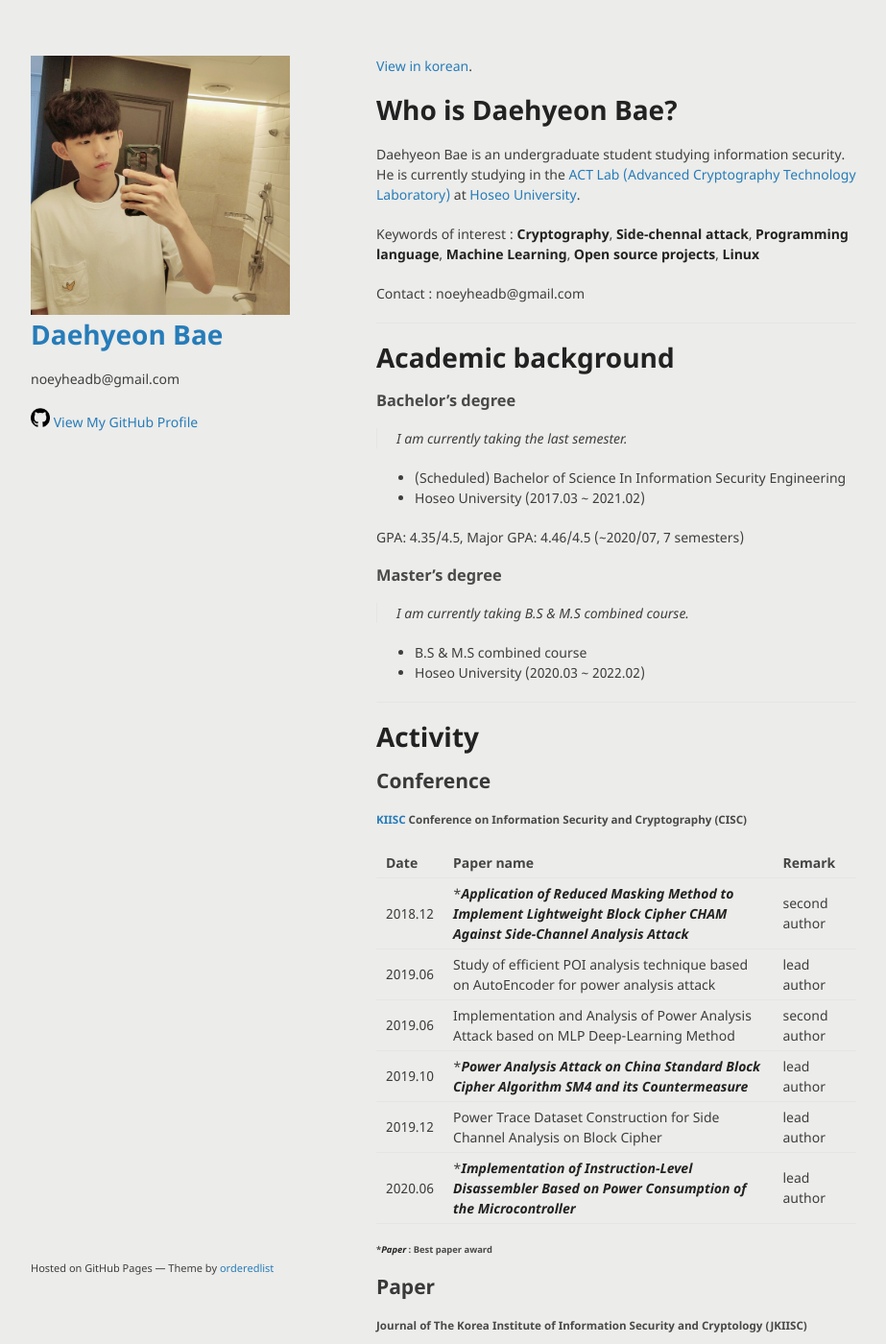
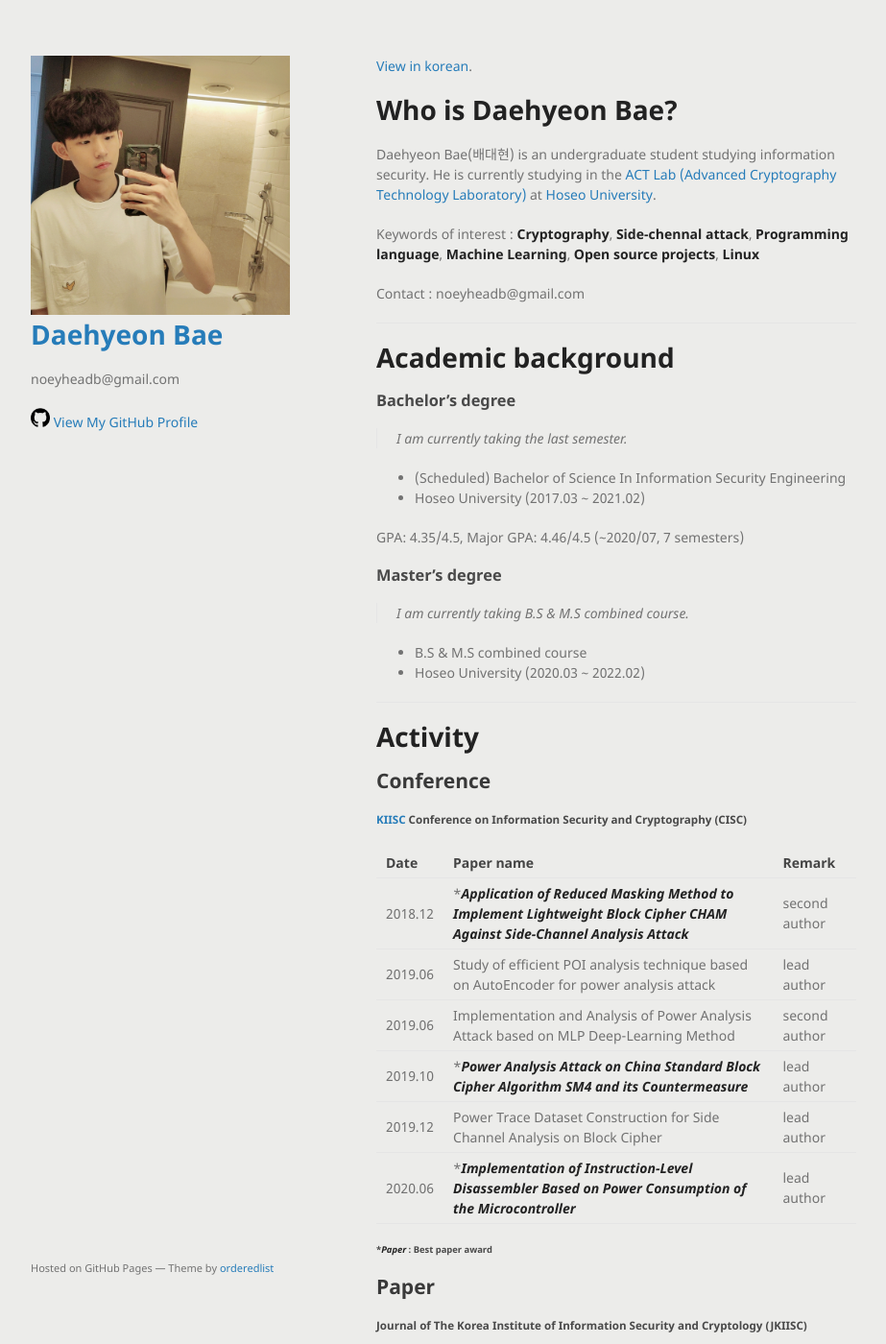
Before and after one commit to noeyheadb/noeyheadb.github.io, a Jekyll site: the page built from index.md, in a window 1280 px wide and 1400 px high. Shown: the whole window at 96% size, without its empty margins (178-1101 px from the left). Built offline with Jekyll 4.4.1, drawn with Linux system fonts in a browser that asks for light colours.

Commit message:
⚡️ Update contents

```diff
--- a/_sass/jekyll-theme-minimal.scss
+++ b/_sass/jekyll-theme-minimal.scss
@@ -5,7 +5,7 @@ body {
   background-color: #ececea;
   padding:50px;
   font: 14px/1.5 "Noto Sans", "Helvetica Neue", Helvetica, Arial, sans-serif;
-  color: #3e3e3e;
+  color: #727272;
   font-weight:400;
 }
 
--- a/index.md
+++ b/index.md
@@ -6,7 +6,7 @@ layout: default
 
 # Who is Daehyeon Bae?
 
-Daehyeon Bae is an undergraduate student studying information security. He is currently studying in the [ACT Lab (Advanced Cryptography Technology Laboratory)](https://act.hoseo.ac.kr) at [Hoseo University](https://www.hoseo.ac.kr/).
+Daehyeon Bae(배대현) is an undergraduate student studying information security. He is currently studying in the [ACT Lab (Advanced Cryptography Technology Laboratory)](https://act.hoseo.ac.kr) at [Hoseo University](https://www.hoseo.ac.kr/).
 
 Keywords of interest : **Cryptography**, **Side-chennal attack**, **Programming language**, **Machine Learning**, **Open source projects**, **Linux**
 
```
